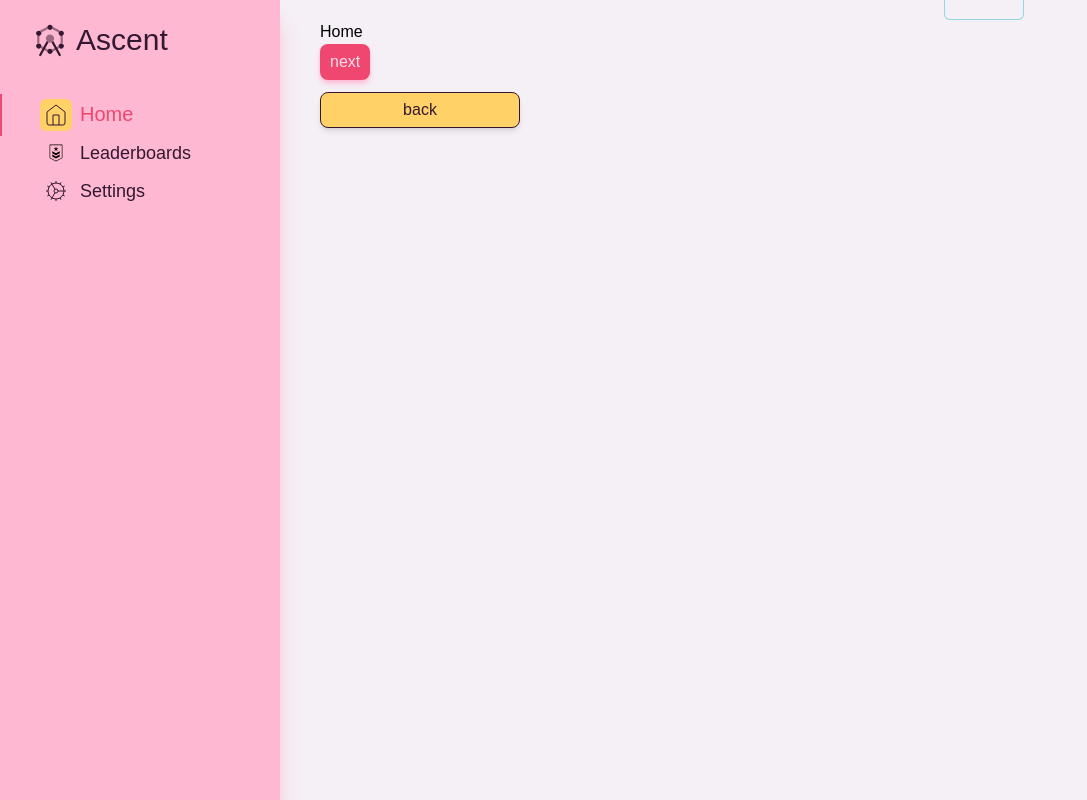
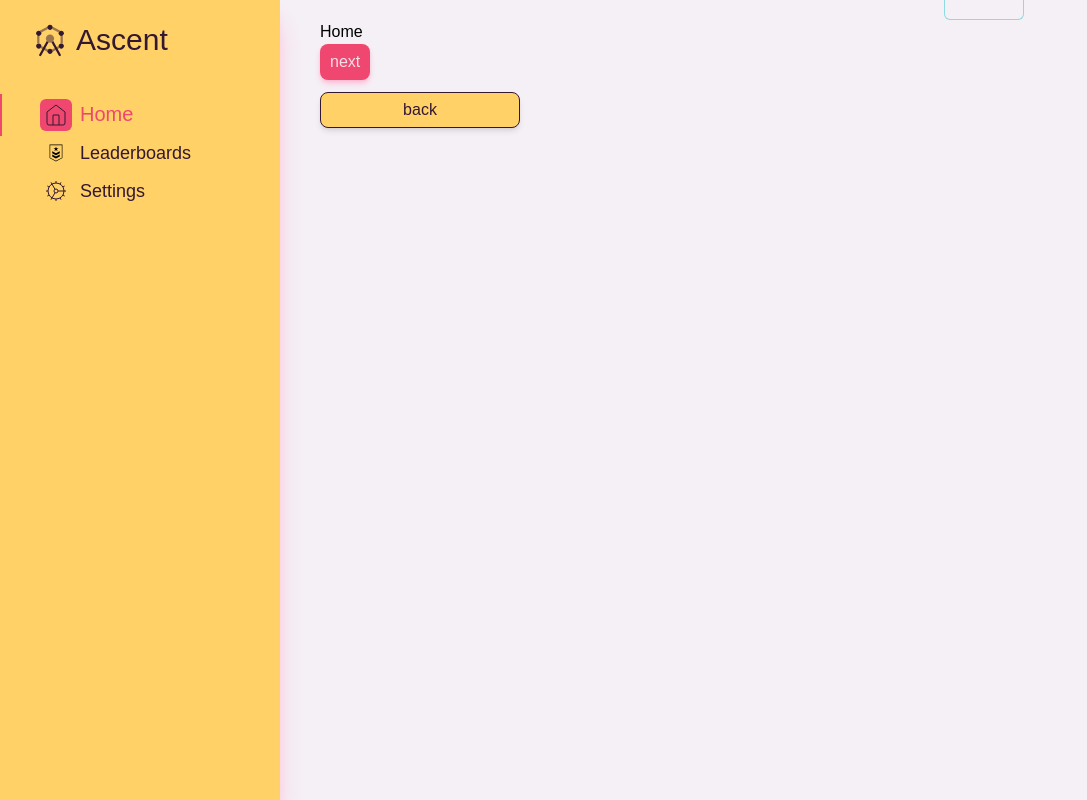
Before and after one commit to Muhammad-Tahir-S/Ascent, a Next.js app: page / in a window 1280 px wide. Shown: the whole page, without its empty margins (0-1087 px from the left). Built offline with nearby package versions, Linux system fonts and the light colour scheme; no server answers; a web font is replaced by a local one.

Commit message:
remove loading.tsx

```diff
--- a/src/app/components/sidebar/sidebar-item.tsx
+++ b/src/app/components/sidebar/sidebar-item.tsx
@@ -47,7 +47,7 @@ export default function SidebarItem({
 
       <div
         className={clsx("p-1", {
-          "rounded-md transition-colors duration-500 bg-secondary-hl": isActive,
+          "rounded-md transition-colors duration-500 bg-primary-hl": isActive,
         })}
       >
         <SpriteIcon id={id} props={{ width: 24, height: 24, ...props }} />
--- a/src/app/components/sidebar/sidebar.tsx
+++ b/src/app/components/sidebar/sidebar.tsx
@@ -7,7 +7,7 @@ import Typography from "../typography";
 
 export default function Sidebar() {
   return (
-    <div className="min-w-[280px] max-w-[280px] px-[32px] py-5 flex flex-col bg-primary shadow-primary shadow-xl">
+    <div className="min-w-[280px] max-w-[280px] px-[32px] py-5 flex flex-col bg-secondary-hl shadow-primary shadow-xl">
       <Link href="/" className="flex items-center gap-2 mb-10">
         <SpriteIcon
           id="logo"
--- a/src/app/loading.tsx
+++ /dev/null
@@ -1,3 +0,0 @@
-export default function Loading() {
-  return <div>loading</div>;
-}
```
